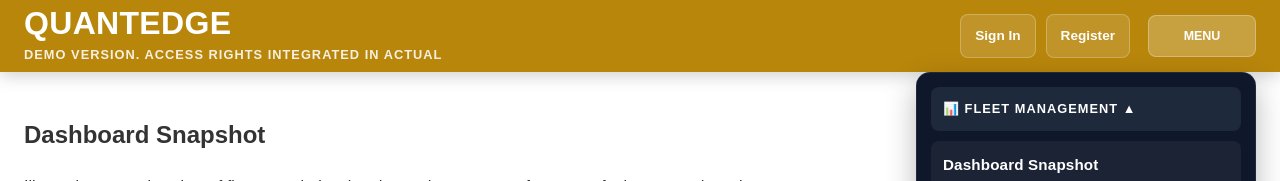
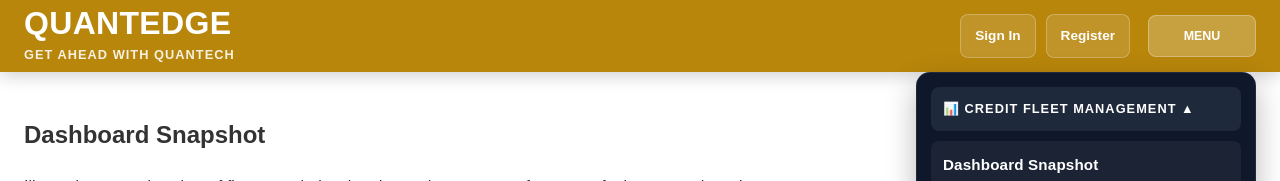
Before and after one commit to jdermlife/fleetmanagement, a React (Vite) app in the folder frontend/: page / in a window 1280 px wide. Both pictures are taken after a click on the button "Toggle application menu". Shown: the top 181 px of the page. Built offline with nearby package versions, Linux system fonts and the light colour scheme; no server answers.

Commit message:
Revised Fleet Name and Branding

```diff
--- a/frontend/src/App.tsx
+++ b/frontend/src/App.tsx
@@ -178,7 +178,7 @@ const utilityLinks: MenuLink[] = [
             </h2>
 
             <p className="app-brand-subtitle">
-              Demo Version. Access Rights Integrated in Actual
+              Get Ahead with Quantech
             </p>
           </div>
 
@@ -260,7 +260,7 @@ const utilityLinks: MenuLink[] = [
         fontWeight: 'bold',
       }}
     >
-      📊 FLEET MANAGEMENT {fleetOpen ? '▲' : '▼'}
+      📊 CREDIT FLEET MANAGEMENT {fleetOpen ? '▲' : '▼'}
     </div>
 
     {fleetOpen &&
```
